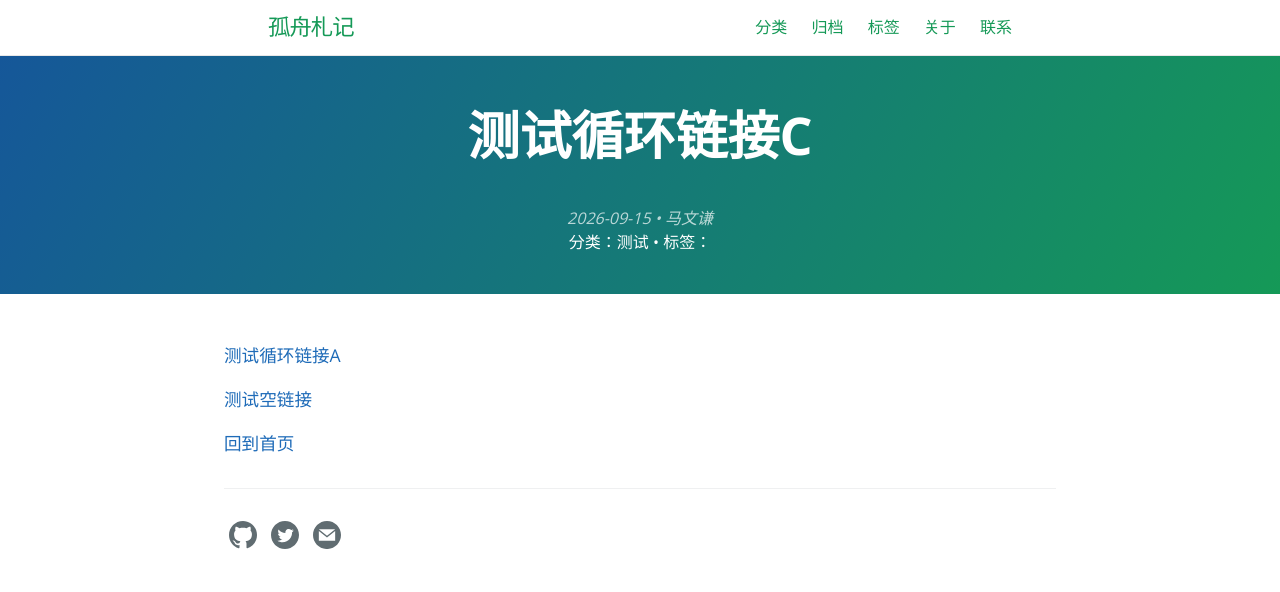
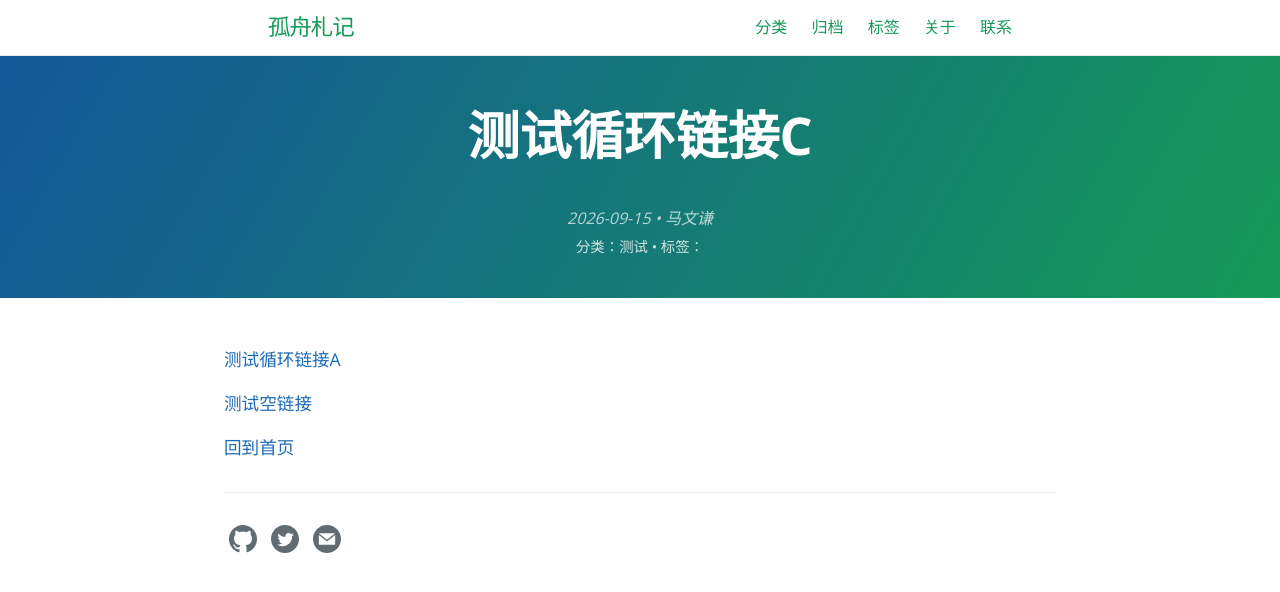
Before and after one commit to mawenqian1992/mawenqian1992.github.io, a Jekyll site: the page built from _posts/2026-09-15-test-link-c.md, in a window 1280 px wide. Shown: the top 592 px of the page. Built offline with Jekyll 4.4.1, drawn with Linux system fonts in a browser that asks for light colours; our own code applies the rules of GitHub Pages for plain Markdown files.

Commit message:
Update style.scss

```diff
--- a/assets/css/style.scss
+++ b/assets/css/style.scss
@@ -2,3 +2,19 @@
 ---
 
 @import 'jekyll-theme-cayman-blog';
+
+.post-taxonomy {
+  margin-top: 0.4rem;
+  font-size: 0.9rem;
+  font-weight: normal;
+  opacity: 0.8;
+
+  a {
+    color: inherit;
+    text-decoration: none;
+  }
+
+  a:hover {
+    text-decoration: underline;
+  }
+}
```
